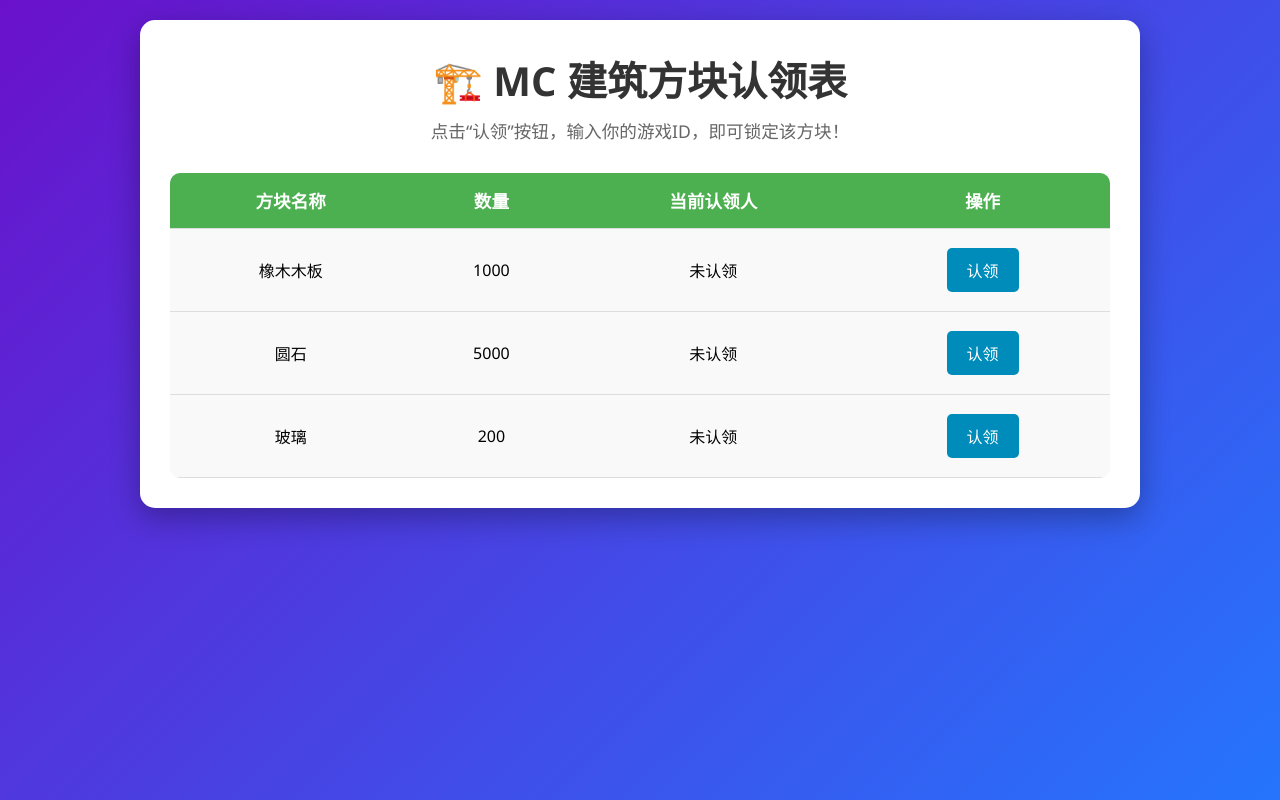
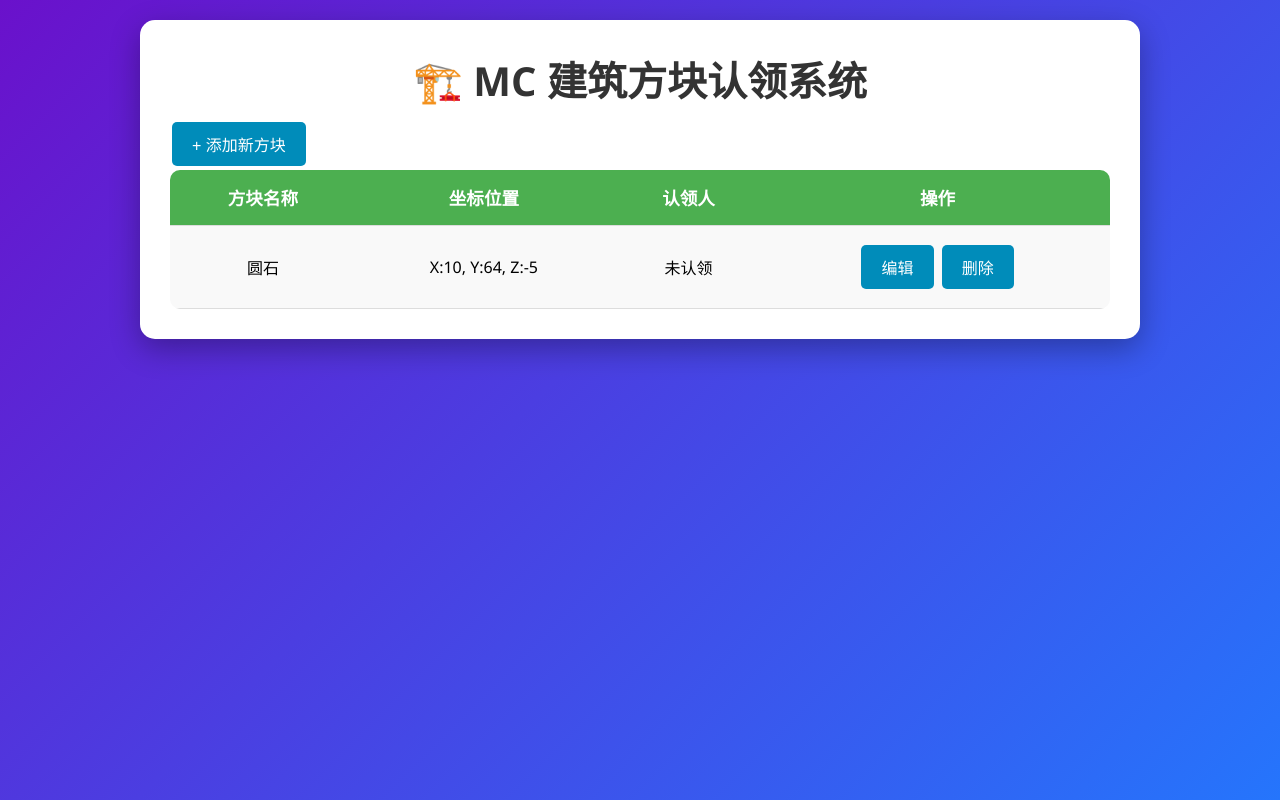
Before and after one commit to Sammy522823/-, a plain HTML site: page index.html in a window 1280 px wide. Drawn offline with Linux system fonts and the light colour scheme.

Commit message:
Update index.html

```diff
--- a/index.html
+++ b/index.html
@@ -8,35 +8,33 @@
 </head>
 <body>
     <div class="container">
-        <h1>🏗️ MC 建筑方块认领表</h1>
-        <p>点击“认领”按钮，输入你的游戏ID，即可锁定该方块！</p>
+        <h1>🏗️ MC 建筑方块认领系统</h1>
 
-        <!-- 这里是表格容器 -->
+        <!-- 添加按钮 -->
+        <button id="addBlockBtn" class="add-btn">+ 添加新方块</button>
+
         <table id="blocksTable">
             <thead>
                 <tr>
                     <th>方块名称</th>
-                    <th>数量</th>
-                    <th>当前认领人</th>
+                    <th>坐标位置</th>
+                    <th>认领人</th>
                     <th>操作</th>
                 </tr>
             </thead>
             <tbody>
-                <!-- 数据将由 JavaScript 动态插入 -->
+                <!-- 示例数据 -->
+                <tr>
+                    <td>圆石</td>
+                    <td>X:10, Y:64, Z:-5</td>
+                    <td>未认领</td>
+                    <td>
+                        <button class="edit-btn">编辑</button>
+                        <button class="delete-btn">删除</button>
+                    </td>
+                </tr>
             </tbody>
         </table>
-    </div>
-
-    <!-- 认领弹窗 -->
-    <div id="modal" class="modal">
-        <div class="modal-content">
-            <span class="close">&times;</span>
-            <h2>认领方块</h2>
-            <p>方块: <strong id="modalBlockName"></strong></p>
-            <label for="playerName">请输入你的游戏ID:</label>
-            <input type="text" id="playerName" placeholder="例如: Steve">
-            <button id="confirmBtn">确认认领</button>
-        </div>
     </div>
 
     <script src="script.js"></script>
```
